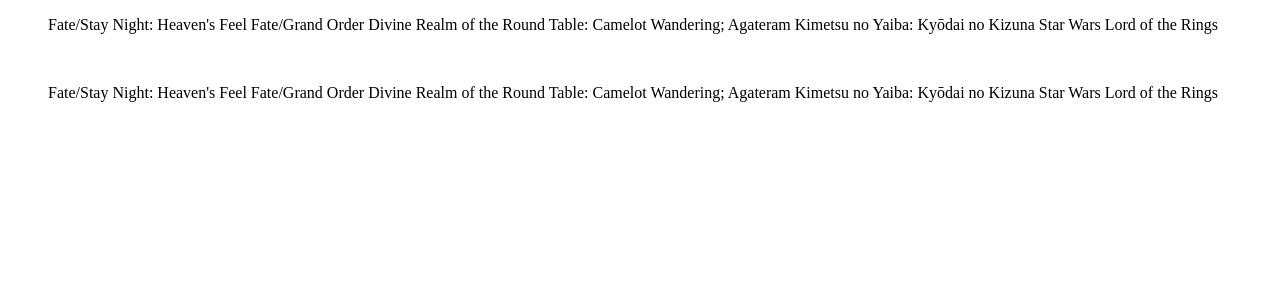
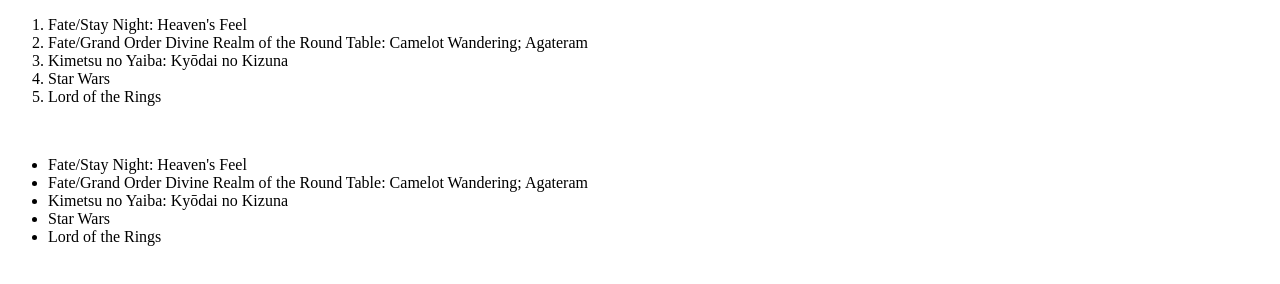
Before and after one commit to Zenox66/Zenox66.github.io, a plain HTML site: page Assignments/My List/index.html in a window 1280 px wide. Drawn offline with Linux system fonts and the light colour scheme.

Commit message:
Update index.html

```diff
--- a/Assignments/My List/index.html
+++ b/Assignments/My List/index.html
@@ -5,19 +5,19 @@
   </head>
   <Body>
     <ol>
-      <il> Fate/Stay Night: Heaven's Feel </il>
-      <il> Fate/Grand Order Divine Realm of the Round Table: Camelot Wandering; Agateram </il>
-      <il> Kimetsu no Yaiba: Kyōdai no Kizuna </il>
-      <il> Star Wars </il>
-      <il> Lord of the Rings </il>
+      <li> Fate/Stay Night: Heaven's Feel </li>
+      <li> Fate/Grand Order Divine Realm of the Round Table: Camelot Wandering; Agateram </li>
+      <li> Kimetsu no Yaiba: Kyōdai no Kizuna </li>
+      <li> Star Wars </li>
+      <li> Lord of the Rings </il>
     </ol>
     <br />
     <ul>
-      <il> Fate/Stay Night: Heaven's Feel </il>
-      <il> Fate/Grand Order Divine Realm of the Round Table: Camelot Wandering; Agateram </il>
-      <il> Kimetsu no Yaiba: Kyōdai no Kizuna </il>
-      <il> Star Wars </il>
-      <il> Lord of the Rings </il>
+      <li> Fate/Stay Night: Heaven's Feel </li>
+      <li> Fate/Grand Order Divine Realm of the Round Table: Camelot Wandering; Agateram </li>
+      <li> Kimetsu no Yaiba: Kyōdai no Kizuna </li>
+      <li> Star Wars </li>
+      <li> Lord of the Rings </il>
     </ul>
   </body>
 </html>
```
